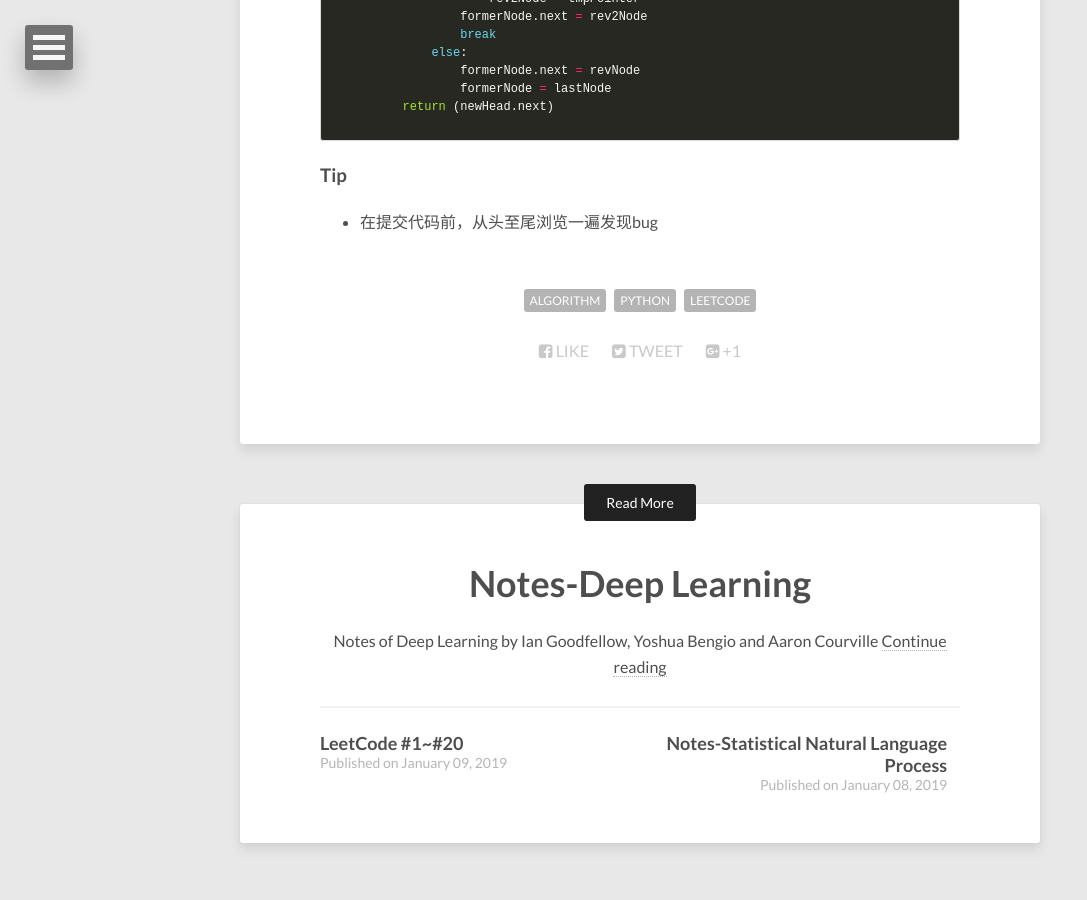
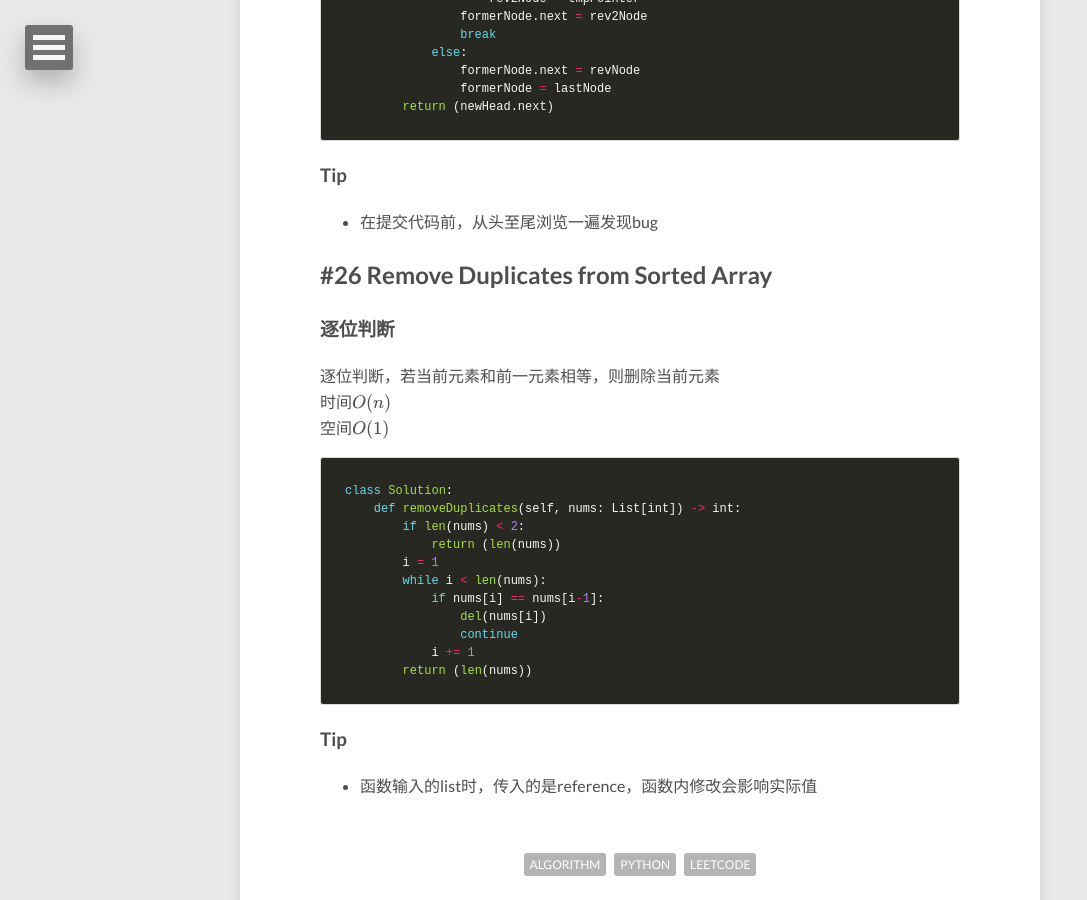
Before and after one commit to Wangbin-Sun/wangbin-sun.github.io, a Jekyll site: the page built from _posts/2019-03-09-leetcode-21-to-40.md, in a window 1280 px wide and 900 px high, scrolled down 5177 px. Shown: the whole window, without its empty margins (0-1087 px from the left). Built offline with Jekyll 4.4.1, drawn with Linux system fonts in a browser that asks for light colours; nearby versions of some CDN libraries; formulas are drawn with MathJax 3.

Commit message:
Update Leetcode to #26

````diff
--- a/_posts/2019-03-09-leetcode-21-to-40.md
+++ b/_posts/2019-03-09-leetcode-21-to-40.md
@@ -230,3 +230,26 @@ class Solution:
 
 ### Tip
 * 在提交代码前，从头至尾浏览一遍发现bug
+
+## #26 Remove Duplicates from Sorted Array
+
+### 逐位判断
+逐位判断，若当前元素和前一元素相等，则删除当前元素
+时间$O(n)$
+空间$O(1)$
+```python
+class Solution:
+    def removeDuplicates(self, nums: List[int]) -> int:
+        if len(nums) < 2:
+            return (len(nums))
+        i = 1
+        while i < len(nums):
+            if nums[i] == nums[i-1]:
+                del(nums[i])
+                continue
+            i += 1
+        return (len(nums))
+```
+
+### Tip
+* 函数输入的list时，传入的是reference，函数内修改会影响实际值
````
